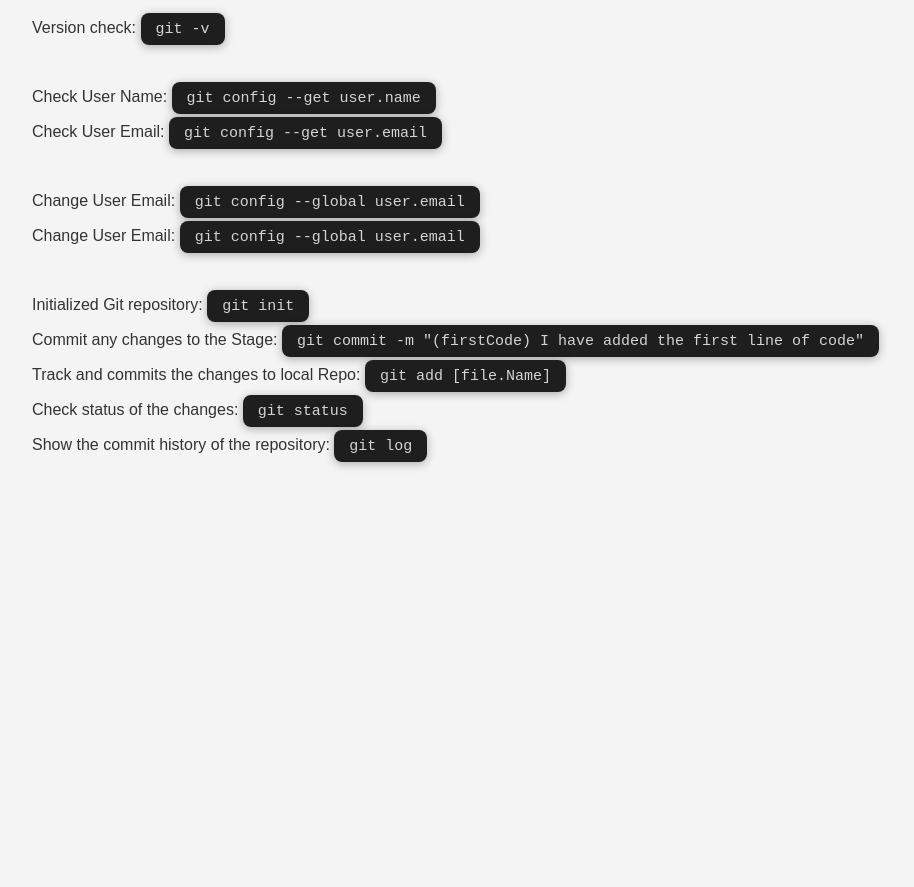
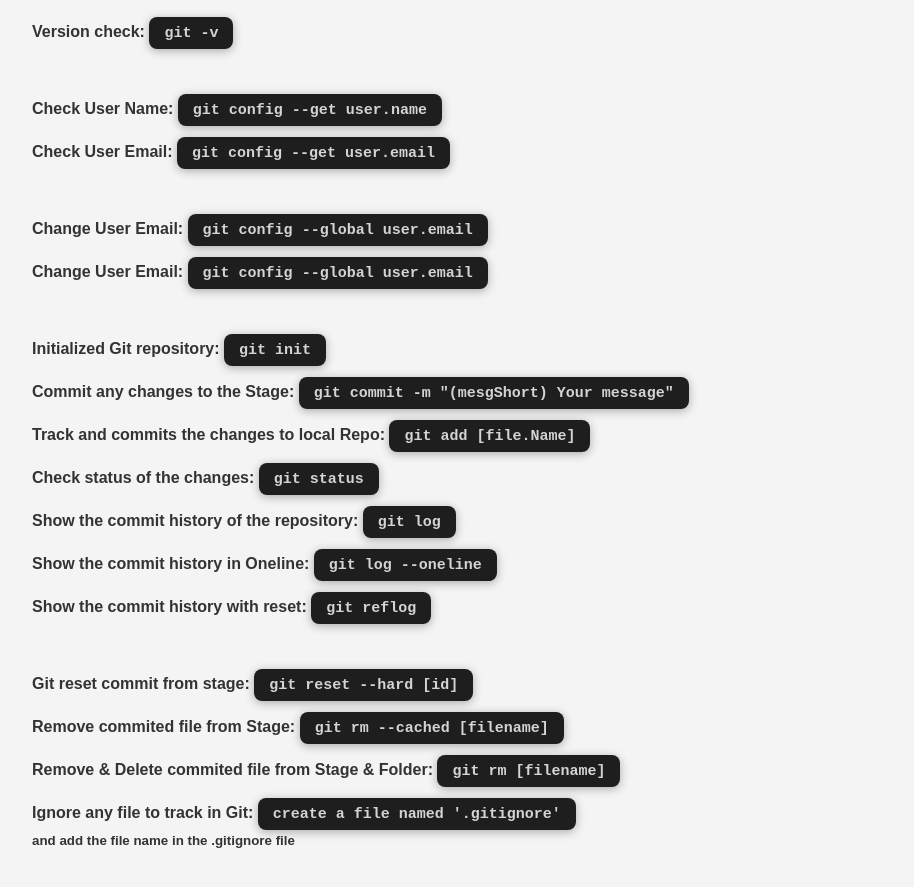
Before and after one commit to DevsShop/github-learning, a plain HTML site: page index.html in a window 1280 px wide. Shown: the part 111-998 px from the top of the page, without its empty margins (18-932 px from the left). Before the commit the page ends 800 px from the top, so only its background shows below. Drawn offline with Linux system fonts and the light colour scheme.

Commit message:
Added new commands

```diff
--- a/index.html
+++ b/index.html
@@ -25,6 +25,10 @@
         overflow-x: auto;
         box-shadow: 0 2px 10px rgba(0, 0, 0, 0.3);
       }
+      p {
+        font-weight: 600;
+        line-height: 1.6;
+      }
     </style>
   </head>
   <body>
@@ -41,9 +45,7 @@
       <p>Initialized Git repository: <code>git init</code></p>
       <p>
         Commit any changes to the Stage:
-        <code>
-          git commit -m "(firstCode) I have added the first line of code"</code
-        >
+        <code> git commit -m "(mesgShort) Your message"</code>
       </p>
       <p>
         Track and commits the changes to local Repo:
@@ -51,6 +53,26 @@
       </p>
       <p>Check status of the changes: <code>git status</code></p>
       <p>Show the commit history of the repository: <code>git log</code></p>
+      <p>
+        Show the commit history in Oneline:
+        <code>git log --oneline</code>
+      </p>
+      <p>Show the commit history with reset: <code>git reflog</code></p>
+      <br />
+      <p>Git reset commit from stage: <code>git reset --hard [id]</code></p>
+      <p>
+        Remove commited file from Stage: <code>git rm --cached [filename]</code>
+      </p>
+      <p>
+        Remove & Delete commited file from Stage & Folder:
+        <code>git rm [filename]</code>
+      </p>
+      <p>
+        Ignore any file to track in Git:
+        <code>create a file named '.gitignore'</code> <br /><small
+          >and add the file name in the .gitignore file</small
+        >
+      </p>
     </div>
   </body>
 </html>
```
